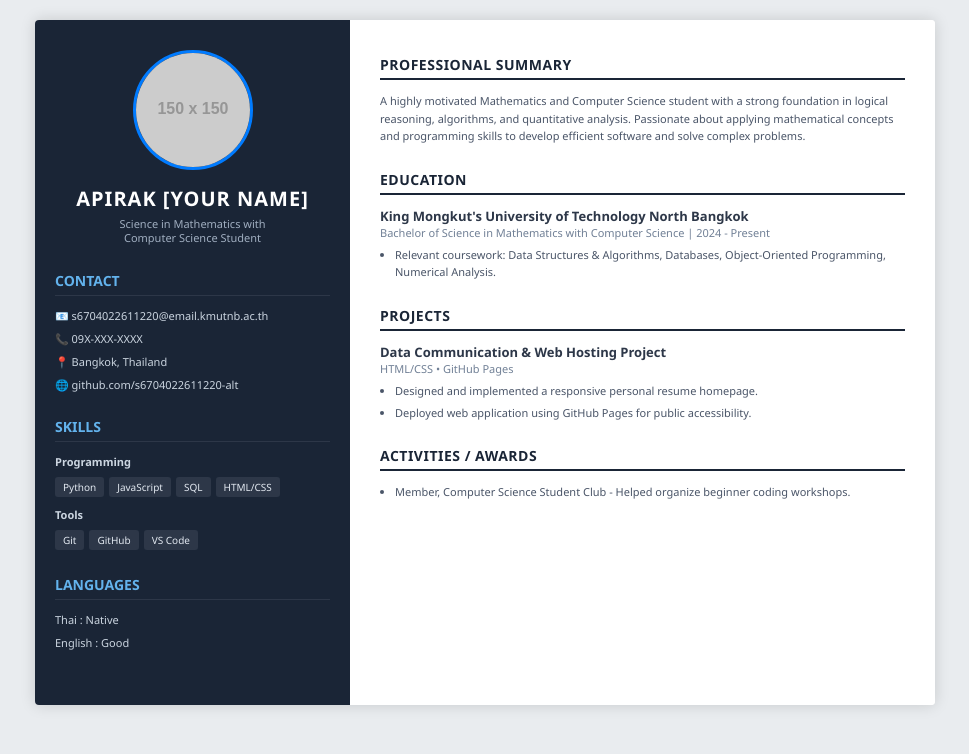
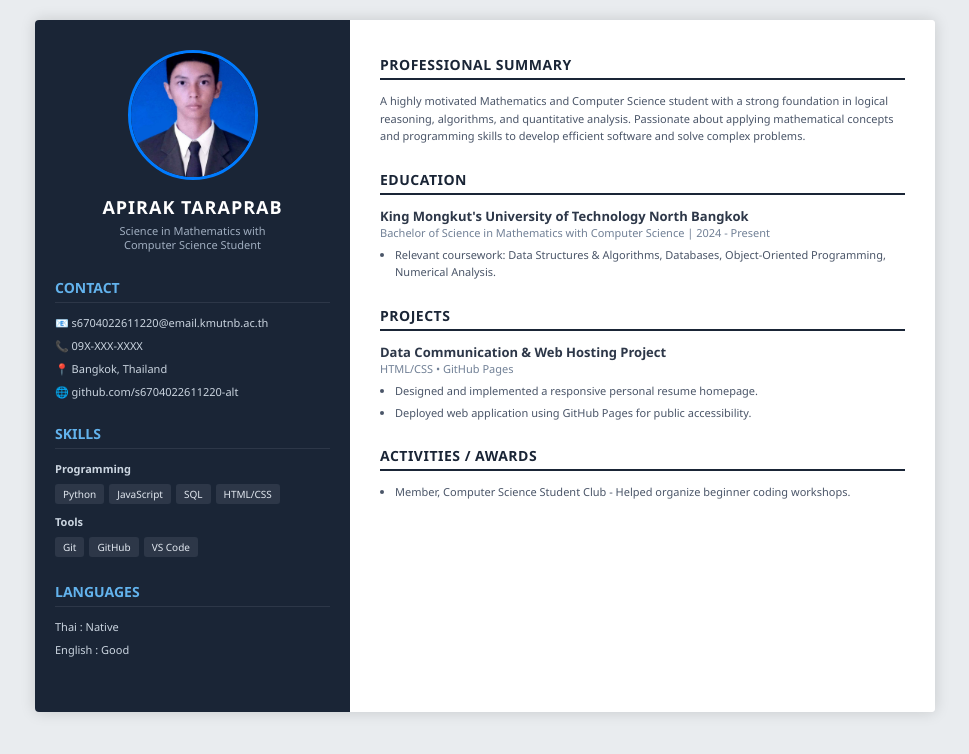
Before and after one commit to s6704022611220-alt/apirak-resume, a plain HTML site: page index.html in a window 1280 px wide. Shown: the whole page, without its empty margins (155-1124 px from the left). Drawn offline with Linux system fonts and the light colour scheme; placeholder pictures from the web are drawn by us.

Commit message:
Update index.html

```diff
--- a/index.html
+++ b/index.html
@@ -3,7 +3,7 @@
 <head>
     <meta charset="UTF-8">
     <meta name="viewport" content="width=device-width, initial-scale=1.0">
-    <title>Resume - APIRAK</title>
+    <title>Resume - APIRAK TARAPRAB</title>
     <style>
         * { box-sizing: border-box; margin: 0; padding: 0; }
         body { font-family: 'Segoe UI', Tahoma, Geneva, Verdana, sans-serif; background-color: #e9ecef; color: #333; display: flex; justify-content: center; padding: 20px; }
@@ -12,8 +12,8 @@
 
         /* Left Sidebar */
         .sidebar { width: 35%; background-color: #1a2536; color: #fff; padding: 30px 20px; }
-        .profile-img { width: 120px; height: 120px; border-radius: 50%; object-fit: cover; margin: 0 auto 15px auto; display: block; border: 3px solid #007bff; }
-        .sidebar h1 { font-size: 20px; text-align: center; text-transform: uppercase; letter-spacing: 1px; margin-bottom: 5px; color: #ffffff; }
+        .profile-img { width: 130px; height: 130px; border-radius: 50%; object-fit: cover; margin: 0 auto 15px auto; display: block; border: 3px solid #007bff; }
+        .sidebar h1 { font-size: 18px; text-align: center; text-transform: uppercase; letter-spacing: 1px; margin-bottom: 5px; color: #ffffff; }
         .sidebar p.subtitle { font-size: 11px; text-align: center; color: #a0aec0; margin-bottom: 25px; line-height: 1.3; }
 
         .sidebar-section { margin-bottom: 25px; }
@@ -46,8 +46,8 @@
     <div class="resume-container">
         <!-- ด้านซ้าย สีน้ำเงินเข้ม -->
         <div class="sidebar">
-            <img src="https://via.placeholder.com/150" alt="Profile" class="profile-img">
-            <h1>APIRAK [YOUR NAME]</h1>
+            <img src="profile.jpg" alt="Profile" class="profile-img">
+            <h1>APIRAK TARAPRAB</h1>
             <p class="subtitle">Science in Mathematics with<br>Computer Science Student</p>
 
             <div class="sidebar-section">
```
